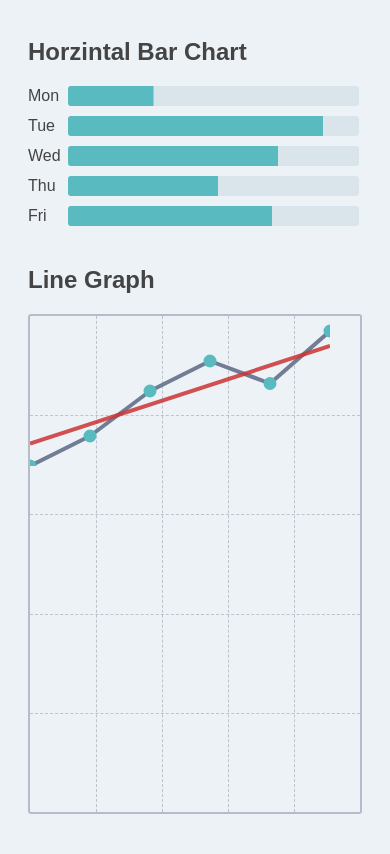
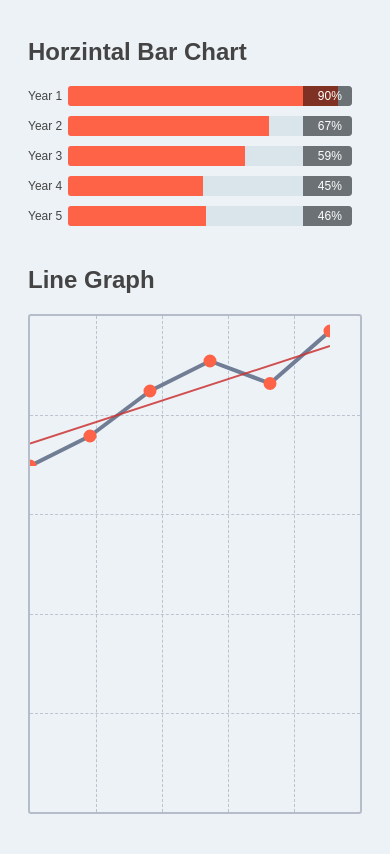
Before and after one commit to darcyvoutt/graphs, a PHP site: page / in a window 390 px wide. Shown: the top 854 px of the page. Run offline with PHP 8.4, Linux system fonts and the light colour scheme; style sheets or scripts are compiled from the project's sources.

Commit message:
added variables to bargraph and updated legend for better responsiveness

```diff
--- a/assets/less/mixins.less
+++ b/assets/less/mixins.less
@@ -1,8 +1,8 @@
 /* Mixings &  Variables */
 @barHeight: 20px;
 @borders: #717D95;
-@primary: #59BAC0;
-@hover: #428D92;
+@primary: tomato;
+@hover: #db5537;
 @barBack: #DAE4EB;
 
 .transition (@property) {
--- a/assets/less/modules/bargraphs.less
+++ b/assets/less/modules/bargraphs.less
@@ -27,19 +27,15 @@
       color: #fff;
 
       position: absolute;
-      display: none;
+      // display: none;
       z-index: 9999;
       right: 0;
       top: 0;
     }
 
-    &:hover > span {
-      display: block;
-    }
+    // &:hover > span { display: block; }
 
-    &:last-child {
-      margin-bottom: 0;
-    }
+    &:last-child { margin-bottom: 0; }
 
     &:hover { cursor: pointer; }
 
@@ -61,11 +57,17 @@
   &-legend {
     list-style-type: none;
     min-width: 40px;
+    font-size: 14px;
     display: block;
     float: left;
     padding: 0;
     margin: 0;
-    width: 5%;
+    width: 6%;
+
+    .tabletPortrait({
+      min-width: 40px;
+      font-size: 12px;
+      });
 
     &-item {
       line-height: @barHeight;
@@ -80,8 +82,8 @@
     float: left;
     width: 94%;
 
-    .tabletPortrait({ width: 92%; });
-    .mobileLandscape({ width: 87%; });
-    .mobilePortrait({ width: 84%; });
+    .tabletPortrait({ width: 90%; });
+    .mobileLandscape({ width: 85%; });
+    .mobilePortrait({ width: 82%; });
   }
 }
--- a/assets/less/modules/linegraph.less
+++ b/assets/less/modules/linegraph.less
@@ -25,6 +25,7 @@
     }
 
     &-trend line {
-      stroke: rgba(204, 51, 51, 0.85);;
+      stroke: rgba(204, 51, 51, 0.85);
+      stroke-width: 2;
     }
  }
--- a/barchart-horz.php
+++ b/barchart-horz.php
@@ -1,3 +1,20 @@
+<?php
+// Legend Variables
+$legend1 = "Year 1";
+$legend2 = "Year 2";
+$legend3 = "Year 3";
+$legend4 = "Year 4";
+$legend5 = "Year 5";
+
+// Value Variables
+$value1 = "90%";
+$value2 = "67%";
+$value3 = "59%";
+$value4 = "45%";
+$value5 = "46%";
+
+?>
+
 <div class="graphWidget">
 
   <h2>Horzintal Bar Chart</h2>
@@ -5,34 +22,34 @@
   <div class="barGraph">
 
     <ul class="barGraph-legend">
-      <li class="barGraph-legend-item">Mon</li>
-      <li class="barGraph-legend-item">Tue</li>
-      <li class="barGraph-legend-item">Wed</li>
-      <li class="barGraph-legend-item">Thu</li>
-      <li class="barGraph-legend-item">Fri</li>
+      <li class="barGraph-legend-item"><?php echo $legend1 ?></li>
+      <li class="barGraph-legend-item"><?php echo $legend2 ?></li>
+      <li class="barGraph-legend-item"><?php echo $legend3 ?></li>
+      <li class="barGraph-legend-item"><?php echo $legend4 ?></li>
+      <li class="barGraph-legend-item"><?php echo $legend5 ?></li>
     </ul>
 
     <div class="barGraph-graph">
 
       <div class="barGraph-bar">
-        <svg><line x1="0%" y1="0%" x2="28.5%" y2="0%" /></svg>
-        <span class="barGraph-tooltip">80%</span>
+        <svg><line x1="0%" y1="0%" x2="<?php echo $value1 ?>" y2="0%" /></svg>
+        <span class="barGraph-tooltip"><?php echo $value1 ?></span>
       </div>
       <div class="barGraph-bar">
-        <svg><line x1="0%" y1="0%" x2="85%" y2="0%" /></svg>
-        <span class="barGraph-tooltip">40%</span>
+        <svg><line x1="0%" y1="0%" x2="<?php echo $value2 ?>" y2="0%" /></svg>
+        <span class="barGraph-tooltip"><?php echo $value2 ?></span>
       </div>
       <div class="barGraph-bar">
-        <svg><line x1="0%" y1="0%" x2="70%" y2="0%" /></svg>
-        <span class="barGraph-tooltip">40%</span>
+        <svg><line x1="0%" y1="0%" x2="<?php echo $value3 ?>" y2="0%" /></svg>
+        <span class="barGraph-tooltip"><?php echo $value3 ?></span>
       </div>
       <div class="barGraph-bar">
-        <svg><line x1="0%" y1="0%" x2="50%" y2="0%" /></svg>
-        <span class="barGraph-tooltip">40%</span>
+        <svg><line x1="0%" y1="0%" x2="<?php echo $value4 ?>" y2="0%" /></svg>
+        <span class="barGraph-tooltip"><?php echo $value4 ?></span>
       </div>
       <div class="barGraph-bar">
-        <svg><line x1="0%" y1="0%" x2="68%" y2="0%" /></svg>
-        <span class="barGraph-tooltip">40%</span>
+        <svg><line x1="0%" y1="0%" x2="<?php echo $value5 ?>" y2="0%" /></svg>
+        <span class="barGraph-tooltip"><?php echo $value5 ?></span>
       </div>
 
     </div>
```
